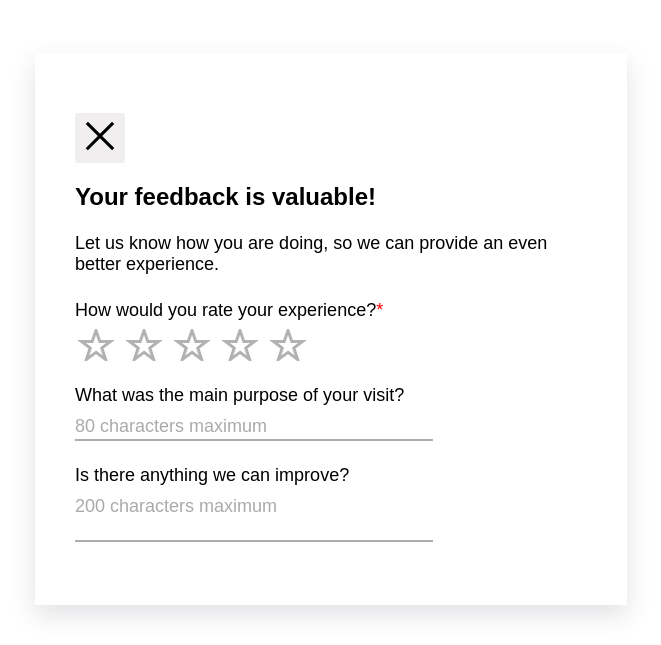
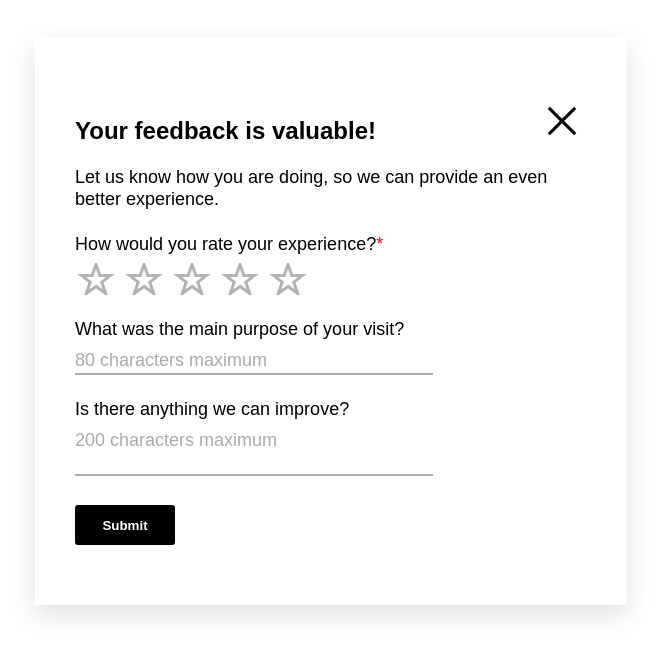
Before and after one commit to su0329/cleverer, a React (Create React App) app: page / in a window 1280 px wide. Shown: the part 155-800 px from the top of the page, without its empty margins (589-1250 px from the left). Built offline with nearby package versions, Linux system fonts and the light colour scheme.

Commit message:
setup multiple rating widget status to have a complete ux

```diff
--- a/src/App.css
+++ b/src/App.css
@@ -10,7 +10,7 @@ textarea{
 button {
     outline: none;
     border: none;
-    background-color: none;
+    background-color: transparent;
 }
 
 .title{
--- /dev/null
+++ b/src/Utility/localStorage.ts
@@ -0,0 +1,44 @@
+import { UserRating } from "../component/Rating";
+
+interface ActionResult {
+    status: "OK" | "FAILED"
+    data?: any
+    error?: any
+}
+
+class LocalStorageHelper {
+    private ITEM_KEY__USER_RATING = "user-ratings";
+
+    UpsertUserRating(userRating: UserRating){
+        const result: ActionResult = {
+            status: "OK"
+        }
+
+        try{
+            const existingRatings = localStorage.getItem(this.ITEM_KEY__USER_RATING);
+
+            // if no existing ratings, do inserting directly
+            if (!!!existingRatings){
+                localStorage.setItem(this.ITEM_KEY__USER_RATING, JSON.stringify([userRating]));
+                return result;
+            }
+
+            // there are existing ratings
+            const parsedRatings = JSON.parse(existingRatings) as UserRating[];
+
+            // combine new rating to existing ratings
+            parsedRatings.push(userRating);
+
+            // update local storage
+            localStorage.setItem(this.ITEM_KEY__USER_RATING, JSON.stringify(parsedRatings));
+            return result;
+        }catch(error){
+            console.error("failed to upsert User rating - ", error);
+            result.status = "FAILED"
+            result.error = error
+            return result
+        }
+    }
+}
+
+export const localStorageHelper = new LocalStorageHelper();
--- /dev/null
+++ b/src/component/Icons/index.tsx
@@ -0,0 +1,17 @@
+import React from "react";
+
+export const CloseIcon = React.memo(function CloseIcon() {
+    return (
+        <svg viewBox="0 0 50 50">
+            <path d="M 9.15625 6.3125 L 6.3125 9.15625 L 22.15625 25 L 6.21875 40.96875 L 9.03125 43.78125 L 25 27.84375 L 40.9375 43.78125 L 43.78125 40.9375 L 27.84375 25 L 43.6875 9.15625 L 40.84375 6.3125 L 25 22.15625 Z"></path>
+        </svg>
+    )
+})
+
+export const StarIcon = React.memo(function StarIcon() {
+    return (
+        <svg viewBox="0 0 32 32">
+            <polygon points="16 23.369 6.333 30.5 10.2 19.09 1.5 12.434 12.133 12.434 16 1.5 19.867 12.434 30.5 12.434 21.8 19.09 25.667 30.5"></polygon>
+        </svg>
+    )
+})
--- /dev/null
+++ b/src/component/List/UserRatingList/index.tsx
@@ -0,0 +1 @@
+import React from "react";
--- a/src/component/Rating/index.css
+++ b/src/component/Rating/index.css
@@ -1,4 +1,6 @@
 .rating-widget {
+    opacity: 0; /* param for fade-in animation */
+    animation: fadeIn 1s forwards; /* fade-in animation onlayout */
     position: fixed;
     bottom: 5%;
     right: 5%;
@@ -8,6 +10,18 @@
     max-width: 40%;
     font-size: 18px;
     line-height: 1;
+    overflow-y: auto; /* make the form scrollable when form is too long */
+    max-height: 100vh;
+}
+
+/* fadeIn animation */
+@keyframes fadeIn {
+    0% {
+      opacity: 0; /* Start fully transparent */
+    }
+    100% {
+      opacity: 1; /* End fully opaque */
+    }
 }
 
 #rating-widget-minimized {
@@ -16,10 +30,29 @@
 }
 
 .rating-widget > #rating-widget-close-button{
-   height: 50px;
+   height: 10vw;
+   max-height: 50px;
    aspect-ratio: 1;
    border-radius: 3px;
-   background-color: rgba(238, 235, 235, 0.839);
+   float: right;
+}
+
+.rating-widget > #rating-widget-close-button:hover{
+    background-color: lightgrey;
+}
+
+.rating-widget > #rating-widget-submit{
+    display: block;
+    margin-top: 5%;
+    width: 30%;
+    min-width: 60px !important;
+    max-width: 100px;
+    min-height: 30px;
+    aspect-ratio: 2.5;
+    background-color: black;
+    color: white;
+    font-weight: bold;
+    border-radius: 3px;
 }
 
 .star-rating-radios {
--- a/src/component/Rating/index.tsx
+++ b/src/component/Rating/index.tsx
@@ -2,22 +2,9 @@ import React from "react";
 import "./index.css";
 import UnderscoredInput from "../UnderscoredInput";
 import UnderscoredTextArea from "../UnderscoredInput/UnderScoredTextArea";
+import { CloseIcon, StarIcon } from "../Icons";
+import { localStorageHelper } from "../../Utility/localStorage";
 
-const CloseIcon = React.memo(function CloseIcon() {
-    return (
-        <svg viewBox="0 0 50 50">
-            <path d="M 9.15625 6.3125 L 6.3125 9.15625 L 22.15625 25 L 6.21875 40.96875 L 9.03125 43.78125 L 25 27.84375 L 40.9375 43.78125 L 43.78125 40.9375 L 27.84375 25 L 43.6875 9.15625 L 40.84375 6.3125 L 25 22.15625 Z"></path>
-        </svg>
-    )
-})
-
-const StarIcon = React.memo(function StarIcon() {
-    return (
-        <svg viewBox="0 0 32 32">
-            <polygon points="16 23.369 6.333 30.5 10.2 19.09 1.5 12.434 12.133 12.434 16 1.5 19.867 12.434 30.5 12.434 21.8 19.09 25.667 30.5"></polygon>
-        </svg>
-    )
-})
 
 interface RatingRadioOptionProps {
     value: number
@@ -73,20 +60,80 @@ function StarRatingRadio({numberOfOptions: maxValue, selectedValue, setSelectVal
     )
 }
 
+/**
+ * UserRating is the information we collected from users, which consists of a rating rate 1-5, purpose of visiting, improvements
+ * @property {starRating} required. min 1, max 5
+ * @property {purpose} optional. Purpose of visiting.
+ * @property {improvement} optional.
+ */
+export interface UserRating {
+    starRating: number
+    purpose: string
+    improvement: string
+}
+
 export default function RatingWidget() {
-    const [minimized, setMinimized] = React.useState(false);
+    const [widgetStatus, setWidgetStatus] = React.useState<'minimized'|'opened'|'submitted'|'closed'>('opened');
     const [starRating, setStarRating] = React.useState(0);
     const [purpose, setPurpose] = React.useState("");
     const [improvement, setImprovement] = React.useState("");
 
-    if (minimized) {
-        return (<button className="rating-widget" id="rating-widget-minimized" onClick={() => setMinimized(false)}>Give a Feedback?</button>)
+    const onRatingSubmit = React.useCallback(() => {
+        // form validation, evaluate required field.
+        if (starRating === 0) {
+            alert("Please select a star rating.")
+            return;
+        }
+
+        const formData: UserRating = {
+            starRating: starRating,
+            purpose: purpose,
+            improvement: improvement
+        };
+
+        const {status} = localStorageHelper.UpsertUserRating(formData);
+        if (status !== "OK") {
+            alert("There was an error while saving your feedback, please try again.")
+            return;
+        }
+
+        // on success
+        setWidgetStatus('submitted');
+        setTimeout(() => {
+            setWidgetStatus('closed');
+        }, 5000);
+    }, [starRating, purpose, improvement])
+
+    if (widgetStatus === 'closed') {
+        return null;
     }
 
+    if (widgetStatus==='minimized') {
+        return (<button className="rating-widget" id="rating-widget-minimized" onClick={() => setWidgetStatus('opened')}>Give a Feedback?</button>)
+    }
+
+    // todo: Show a dynamic counting down in text
+    if (widgetStatus === 'submitted'){
+        return (
+            <div className="rating-widget" id="rating-widget">
+
+                <button className="form-action-close" id="rating-widget-close-button" onClick={()=> setWidgetStatus('minimized')}>
+                    <CloseIcon/>
+                </button>
+
+                <h1 className="title">We received your feedback !</h1>
+                <p className="subtitle">Appreciate your time and support to help us building a better platform.</p>
+
+                <p className="form-input-label">This modal will be closed in 5s</p>
+            </div>
+        )
+    }
+
+    // widgetStatus === 'opened'
     return (
         <div className="rating-widget" id="rating-widget">
 
-            <button className="form-action-close" id="rating-widget-close-button" onClick={()=>{console.log("clicked"); setMinimized(true)}}>
+            <button className="form-action-close" id="rating-widget-close-button" onClick={()=> setWidgetStatus('minimized')}>
                 <CloseIcon/>
             </button>
 
@@ -116,6 +163,8 @@ export default function RatingWidget() {
                 maxLength={200}
                 style={{width:"70%"}}
             />
+
+            <button id="rating-widget-submit" onClick={onRatingSubmit}>Submit</button>
         </div>
     )
 }
```
